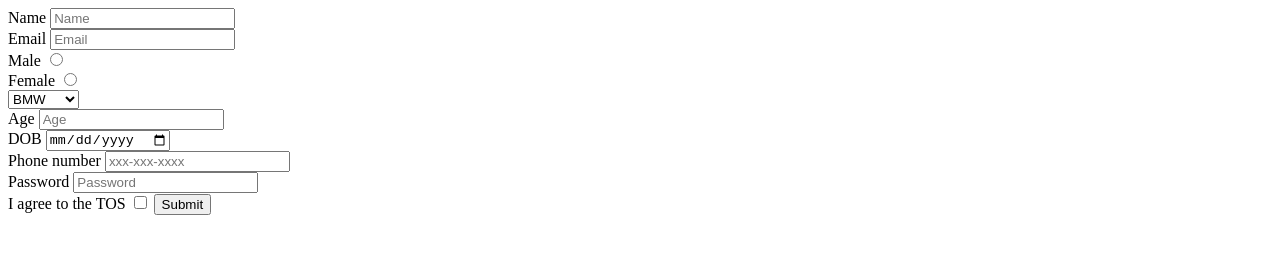
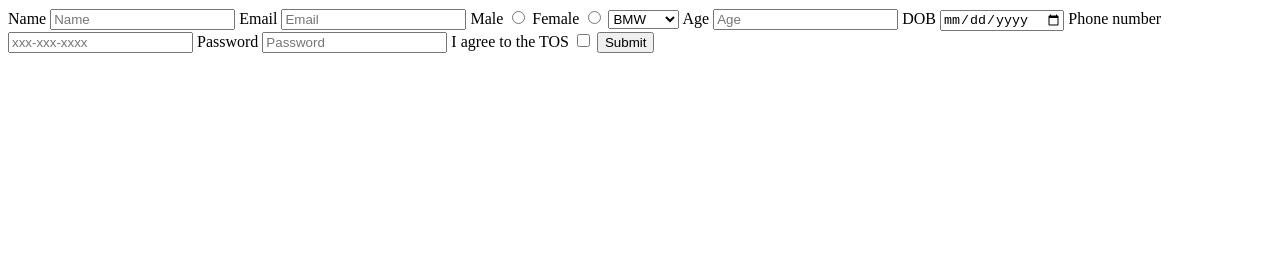
Before and after one commit to acciojob/signup-form-car-Manideep757, a website: page main.html in a window 1280 px wide. Drawn offline with Linux system fonts and the light colour scheme.

Commit message:
created a submission

```diff
--- a/main.html
+++ b/main.html
@@ -9,27 +9,27 @@
 <body>
 	<form method="post">
 		<label for="name">Name</label>
-		<input id="name" type="text" placeholder="Name" required><br>
+		<input id="name" type="text" placeholder="Name" required>
 		<label for="email">Email</label>
-		<input id="email" type="email" placeholder="Email" required><br>
+		<input id="email" type="email" placeholder="Email" required>
 
 		<label for="gender_m">Male</label>
-		<input id="gender_m" type="radio" name="gender"  required><br>
+		<input id="gender_m" type="radio" name="gender"  required>
 		<label for="gender_f">Female</label>
-		<input id="gender_f" type="radio" name="gender"  required><br>
+		<input id="gender_f" type="radio" name="gender"  required>
 		<select id="cars"placeholder="--Please choose an option--" required>
 			<option>BMW</option>
 			<option>Hyundai</option>
 			<option>Tata</option>
-		</select><br>
+		</select>
 		<label for="age">Age</label>
-		<input id="age" type="number" placeholder="Age" required><br>
+		<input id="age" type="number" placeholder="Age" required>
 		<label for="dob">DOB</label>
-		<input id="dob" type="Date"  required><br>
+		<input id="dob" type="Date"  required>
 		<label for="tel">Phone number</label>
-		<input id="tel" type="tel" placeholder="xxx-xxx-xxxx"><br>
+		<input id="tel" type="tel" placeholder="xxx-xxx-xxxx">
 		<label for="password">Password</label>
-		<input id="password" type="password" placeholder="Password" required><br>
+		<input id="password" type="password" placeholder="Password" required>
 		<label for="tos">I agree to the TOS</label>
 		<input id="tos" type="checkbox" required>
 		<input type="submit">
```
